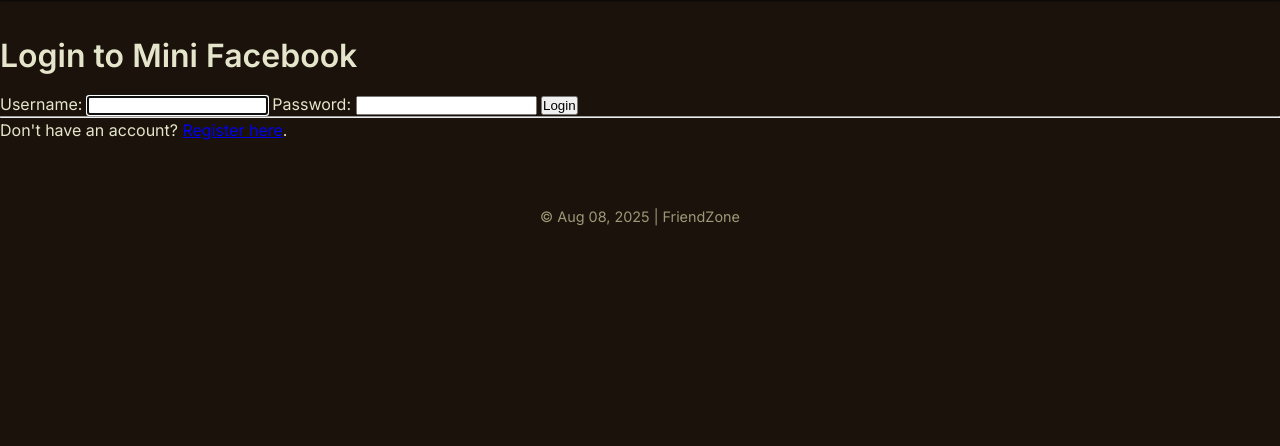
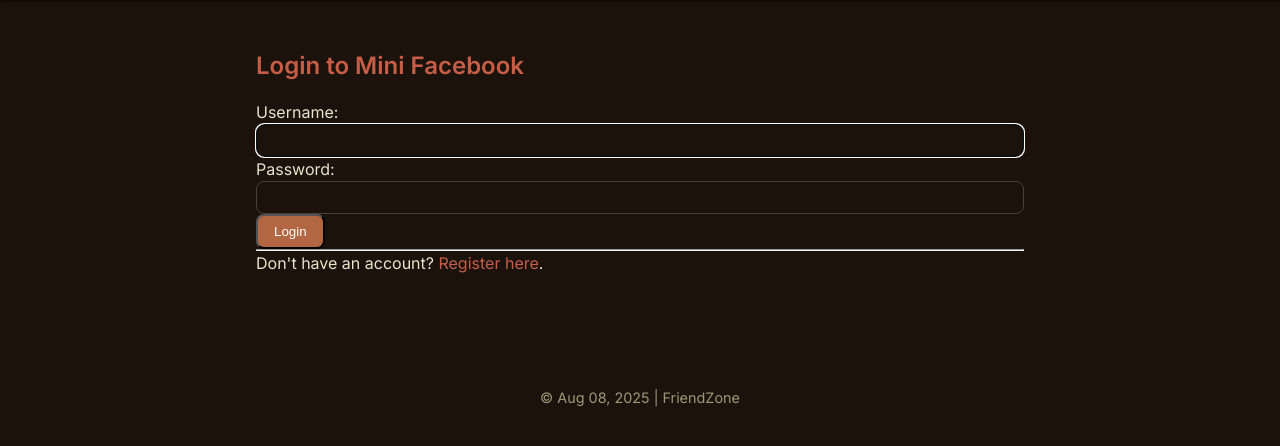
Before and after one commit to JaStaGa/JSG-Website-Directory, a Django app: page /mini_fb/login/ in a window 1280 px wide. Shown: the part 114-560 px from the top of the page. Run offline with Django 5.2, Linux system fonts and the light colour scheme.

Commit message:
friendzone-fixed login page

```diff
--- a/mini_fb/templates/mini_fb/create_profile_form.html
+++ b/mini_fb/templates/mini_fb/create_profile_form.html
@@ -22,7 +22,7 @@
       </div>
 
       <div class="form-actions">
-        <button type="submit">Create Profile</button>
+        <button type="submit" class="btn primary">Create Profile</button>
       </div>
 
     </form>
--- a/mini_fb/templates/mini_fb/login.html
+++ b/mini_fb/templates/mini_fb/login.html
@@ -1,11 +1,10 @@
 <!-- mini_fb/login.html -->
+{% extends 'mini_fb/base.html' %}
+{% block content %}
+<div class="container">
+    <div class="form-panel">
+        <h2> Login to Mini Facebook</h2>
 
-<!-- 7-2-2-a -->
-{% extends 'mini_fb/base.html' %}
-
-{% block content %}
-
-<h1> Login to Mini Facebook</h1>
         <form method="post" action="{% url 'login' %}">
             {% csrf_token %}
             {{form.as_table}}
@@ -21,4 +20,8 @@
 
         <hr>
         Don't have an account? <a href="{% url 'create_profile' %}">Register here</a>.
+    </div>
+</div>
+
+
 {% endblock %}
--- a/static/styles-mini-fb.css
+++ b/static/styles-mini-fb.css
@@ -394,7 +394,7 @@ nav a.active {
 }
 
 .status-card {
-  background: var(--bg-panel);
+  background: var(--bg-header);
   border: 1px solid var(--border);
   border-radius: var(--radius);
   padding: var(--gap);
@@ -572,7 +572,18 @@ p {
 }
 
 input[type="submit"] {
-  cursor: pointer;
+  display: inline-block;
+  padding: 8px 16px;
+  border-radius: var(--radius);
+  font-weight: 500;
+  text-decoration: none;
+  transition: background 0.2s;
+  background-color: var(--link);
+  color: #fff;
+}
+
+input[type="submit"]:hover {
+  background-color: #185fcc;
 }
 
 /* 12) Sidebar */
@@ -617,3 +628,8 @@ footer {
     display: block;
   }
 }
+
+.form-panel a {
+  color: var(--accent);
+  text-decoration: none;
+}
```
Also changed, not shown: media/1377129300000-USATSI-7244553.jpg (added). Lines whose indentation alone changed are shown as unchanged.
